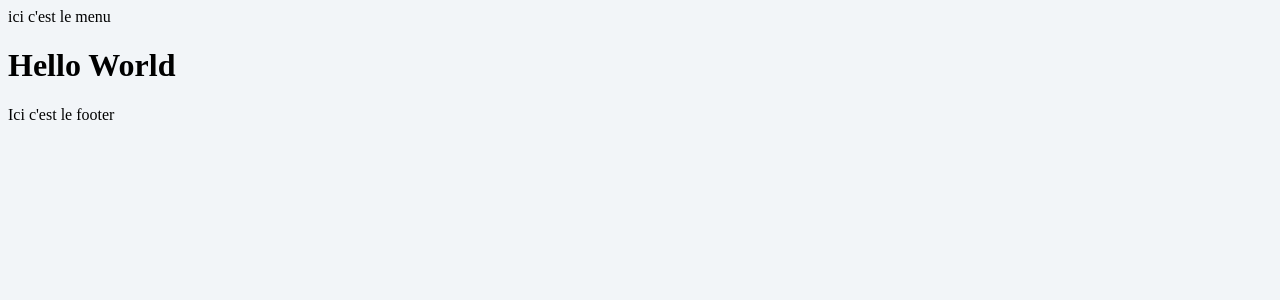
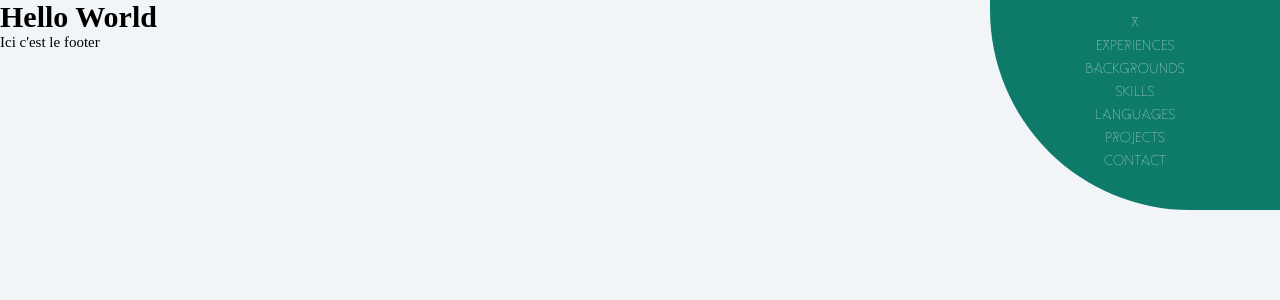
Before and after one commit to manonlespes/MyWebsite, a PHP site: page / in a window 1280 px wide. Shown: the top 300 px of the page. Run offline with PHP 8.4, Linux system fonts and the light colour scheme.

Commit message:
work on the menu shape

```diff
--- a/public/sass/style.css
+++ b/public/sass/style.css
@@ -1,4 +1,66 @@
+@font-face {
+  font-family: "MvtDirect-Thin";
+  src: url("../fonts/Movement-DirectThin.woff");
+}
+
 body {
+  font-size: 15px;
   background: #f2f5f8;
+  height: 100vh;
+  width: 100vw;
+}
+
+* {
+  -webkit-box-sizing: border-box;
+          box-sizing: border-box;
+  margin: 0;
+  padding: 0;
+}
+
+html {
+  scroll-behavior: smooth;
+}
+
+/* design Menu */
+.navBar {
+  width: 290px;
+  height: 210px;
+  border-bottom-left-radius: 200px;
+  background-color: #0e7a69;
+  position: fixed;
+  z-index: 99999999;
+  -webkit-transition: width 0.3s, height 0.3s;
+  transition: width 0.3s, height 0.3s;
+  top: 0px;
+  right: 0px;
+  -webkit-transform-origin: 100% 0%;
+          transform-origin: 100% 0%;
+  /* design Menu-mobile */
+}
+
+.navBar .menu {
+  opacity: 1;
+  -webkit-transition: opacity 0.3s 0.3s;
+  transition: opacity 0.3s 0.3s;
+  height: 100%;
+  font-size: 0.65em;
+  color: #f2f5f8;
+  text-align: center;
+}
+
+.navBar .list {
+  font-size: 1.5em;
+  line-height: 22px;
+  padding-top: 10px;
+}
+
+.navBar .list li {
+  list-style: none;
+}
+
+.navBar .list a {
+  color: #f2f5f8;
+  text-decoration: none;
+  font-family: "MvtDirect-Thin";
 }
 /*# sourceMappingURL=style.css.map */
--- a/public/sass/style.scss
+++ b/public/sass/style.scss
@@ -1,3 +1,63 @@
+@font-face {
+    font-family: "MvtDirect-Thin";
+    src: url("../fonts/Movement-DirectThin.woff");
+}
+
 body {
-    background:#f2f5f8;
+    font-size: 15px;
+    background: #f2f5f8;
+    height: 100vh;
+    width: 100vw;
 }
+
+* {
+    box-sizing: border-box;
+    margin: 0;
+    padding: 0;
+}
+
+html {
+    scroll-behavior: smooth;
+}
+
+/* design Menu */
+
+.navBar {
+    width: 290px;
+    height: 210px;
+    border-bottom-left-radius: 200px;
+    background-color: #0e7a69;
+    position: fixed;
+    z-index: 99999999;
+    transition: width 0.3s, height 0.3s;
+    top: 0px;
+    right: 0px;
+    transform-origin: 100% 0%;
+
+    .menu {
+        opacity: 1;
+        transition: opacity 0.3s 0.3s;
+        height: 100%;
+        font-size: 0.65em;
+        color: #f2f5f8;
+       text-align: center;
+    }
+
+    .list {
+        font-size: 1.5em;
+        line-height: 22px;
+        padding-top: 10px;
+
+        li{
+            list-style: none;
+        };
+
+        a {
+            color: #f2f5f8;
+            text-decoration: none;
+            font-family: "MvtDirect-Thin";
+        }
+    }
+
+    /* design Menu-mobile */
+}
--- a/view/menu/menu.php
+++ b/view/menu/menu.php
@@ -1,3 +1,13 @@
-<div>
-    ici c'est le menu
-</div>
+<nav class="navBar">
+    <ul class="menu">
+        <div class="list">
+            <li><a href="#">X</a></li><!-- TODO mettre un favicon fermé -->
+            <li><a href="#">Experiences</a></li>
+            <li><a href="#">Backgrounds</a></li>
+            <li><a href="#">Skills</a></li>
+            <li><a href="#">Languages</a></li>
+            <li><a href="#">Projects</a></li>
+            <li><a href="#">Contact</a></li>
+        </div>
+    </ul>
+</nav>
```
Also changed, not shown: 1 other file.
